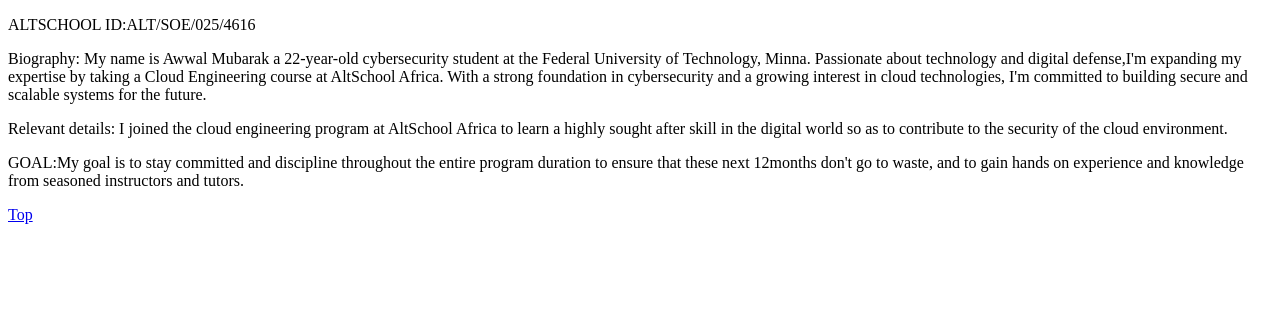
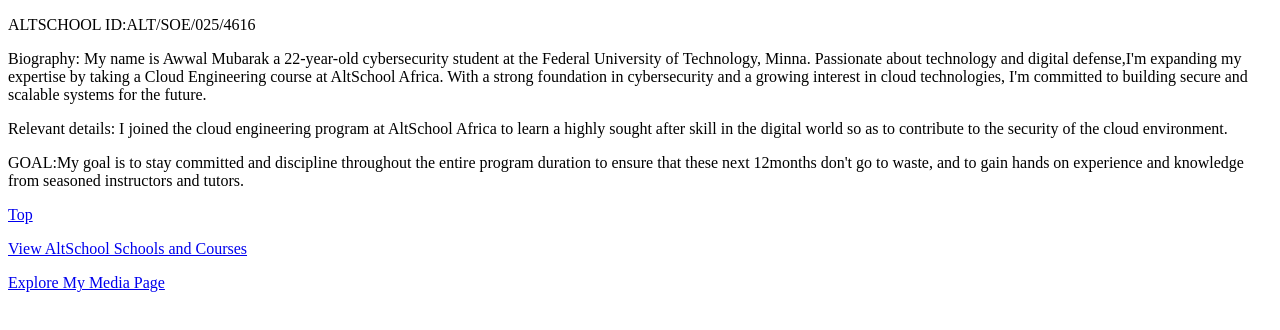
Before and after one commit to fedsuites/Altschoolassignment, a plain HTML site: page index.html in a window 1280 px wide. Drawn offline with Linux system fonts and the light colour scheme.

Commit message:
Added links to table.html and media.html in index.html

```diff
--- a/index.html
+++ b/index.html
@@ -27,5 +27,13 @@
       tutors.
     </p>
     <a href="./index.html">Top</a>
+    <p>
+  <a href="table.html"> View AltSchool Schools and Courses</a>
+</p>
+
+<p>
+  <a href="media.html"> Explore My Media Page</a>
+</p>
+
   </body>
 </html>
```
